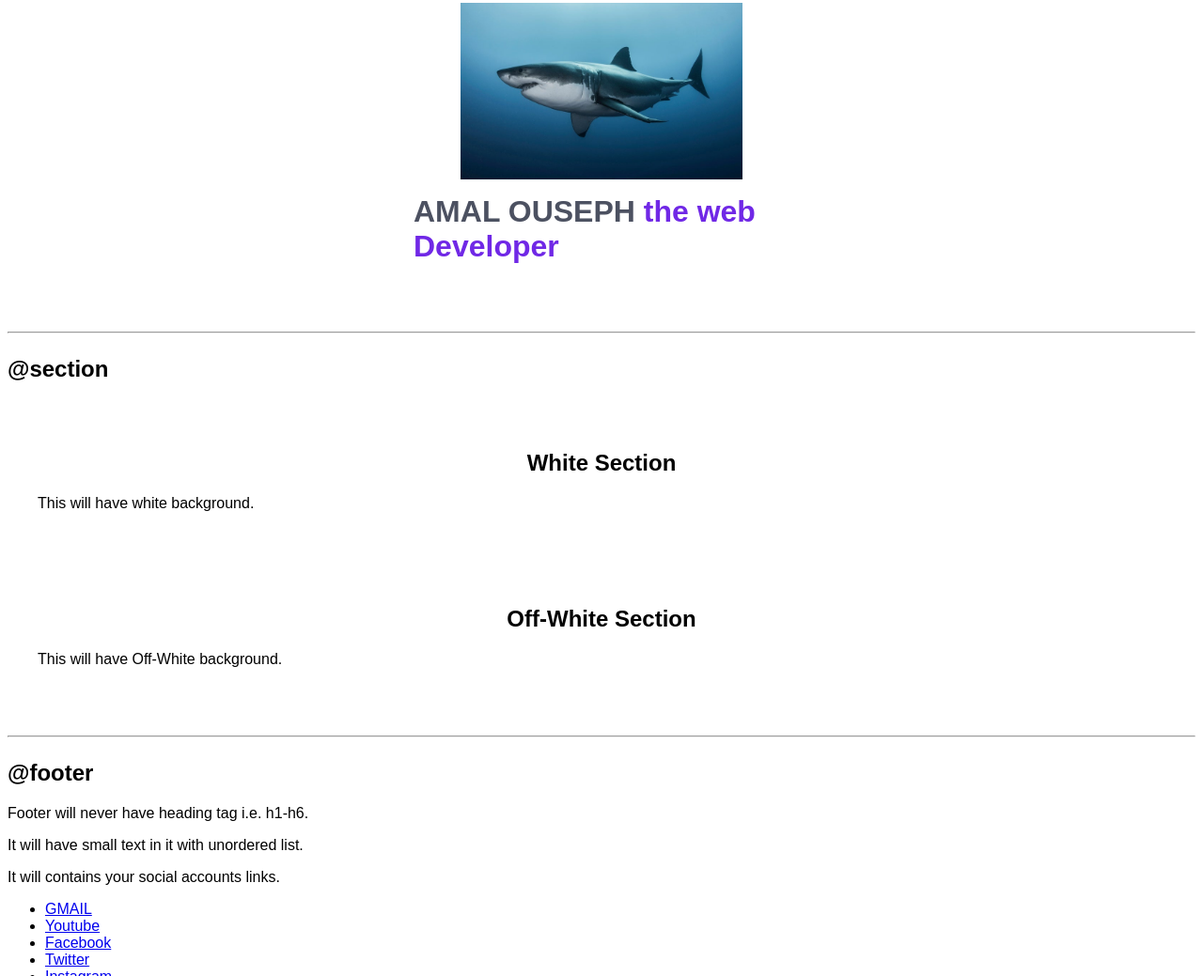
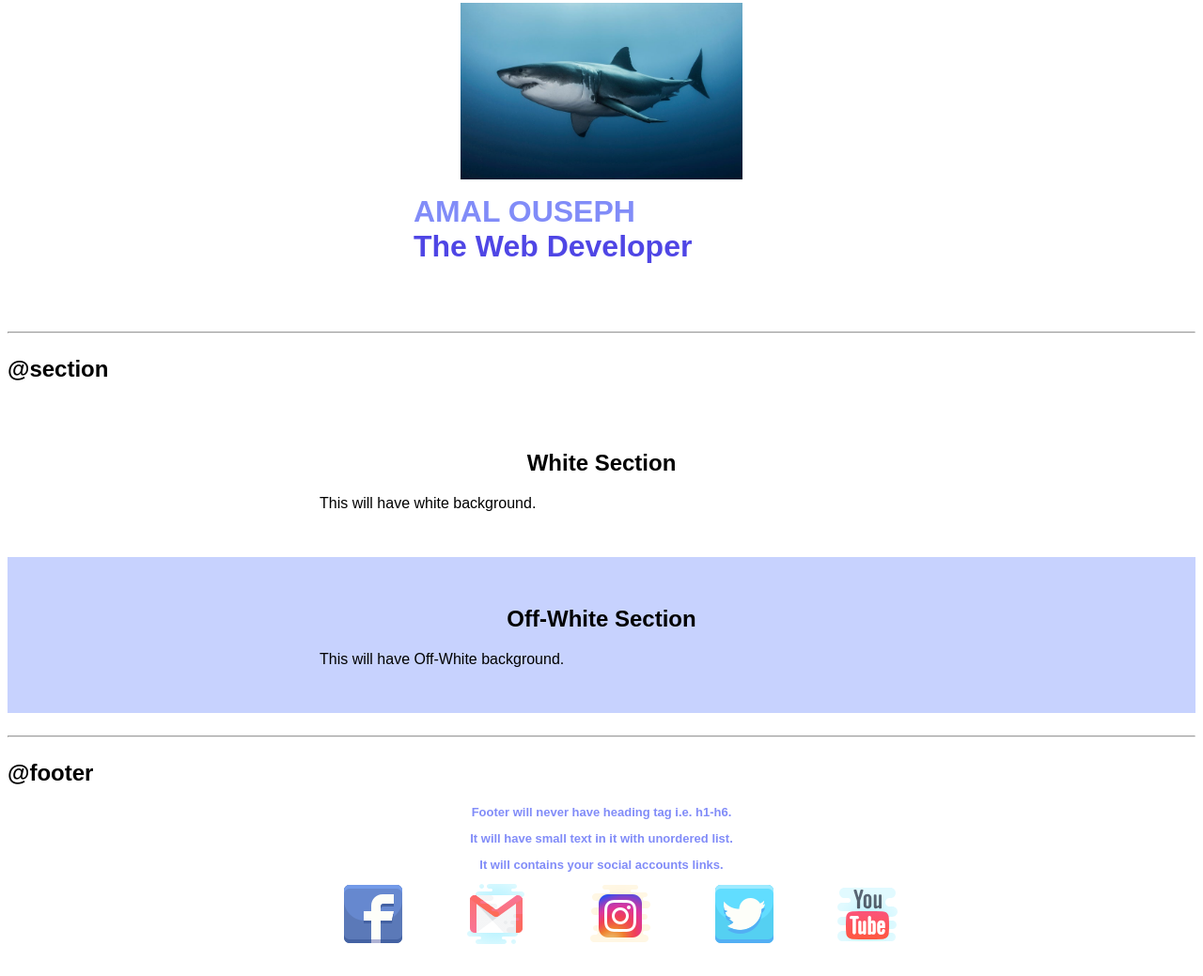
Before and after one commit to pantherblack34/ComponentLibrary, a plain HTML site: page index.html in a window 1280 px wide. Shown: the part 1761-2800 px from the top of the page at 94% size. Drawn offline with Linux system fonts and the light colour scheme.

Commit message:
footer updated

```diff
--- a/index.html
+++ b/index.html
@@ -1,5 +1,6 @@
 <!DOCTYPE html>
 <html lang="en">
+
 <head>
     <meta charset="UTF-8">
     <meta http-equiv="X-UA-Compatible" content="IE=edge">
@@ -7,11 +8,14 @@
     <title>Component Library</title>
     <link rel="stylesheet" href="style.css">
 </head>
+
 <body>
     <h1>Amal's COMPONENET LIBRARY</h1>
     <p>I am making a component library to use it in another project which will reduce the time and effort.</p>
-    <p>To take image free to use <h2><u>undraw.co</u></h2> and <h2><u>UNSPLASH</u></h2></p>
-    <p>To choose which colour to use in the website use <h2><u>tailwind</u></h2></p>
+    <p>To take image free to use <h2><u>undraw.co</u></h2> and <h2><u>UNSPLASH</u></h2>
+    </p>
+    <p>To choose which colour to use in the website use <h2><u>tailwind</u></h2>
+    </p>
     <p>USE <u><b>SVG</b></u> for website and <u><b>PNG</b></u> for blogs</p>
     <hr>
 
@@ -79,35 +83,50 @@
     <h2>@header</h2>
     <header class="head">
         <img class="head-img" src="images\shark.jpg" style="width:300px; height:auto;" alt="SHARK.jpg">
-        <h1 class="head-heading">AMAL OUSEPH <span style="color: var(--primary-color);">the web Developer</span></h1>
+        <h1 class="head-heading">AMAL OUSEPH <br><span class="container-centered"
+                style="color: var(--primary-color);">The Web Developer</span></h1>
     </header>
     <hr>
 
     <h2>@section</h2>
 
     <section class="section">
+        <div class="container-center">
             <h1>White Section</h1>
             <p>This will have white background.</p>
+        </div>
     </section>
 
     <section class="section off">
+        <div class="container-center">
             <h1>Off-White Section</h1>
             <p>This will have Off-White background.</p>
+        </div>
     </section>
     <hr>
 
     <h2>@footer</h2>
-    <footer>
-        <div>
+    <footer class="leg">
+        <div class="leg-header">
             <p>Footer will never have heading tag i.e. h1-h6. <br></p>
             <p>It will have small text in it with unordered list.</p>
             <p>It will contains your social accounts links.</p>
-            <ul>
-                <li><a href="#">GMAIL</a></li>
-                <li><a href="#">Youtube</a></li>
-                <li><a href="#">Facebook</a></li>
-                <li><a href="#">Twitter</a></li>
-                <li><a href="#">Instagram</a></li>
+            <ul class="no-bullet">
+                <li class="list-inlinef">
+                    <a href="#"><img src="images\facebookp.png" alt="facebook logo"></a>
+                </li>
+                <li class="list-inlinef">
+                    <a href="#"><img src="images\gmails.svg" alt="Gmail logo"></a>
+                </li>
+                <li class="list-inlinef">
+                    <a href="#"><img src="images\instap.png" alt="Instagram"></a>
+                </li>
+                <li class="list-inlinef">
+                    <a href="#"><img src="images\twitterp.png" alt=""></a>
+                </li>
+                <li class="list-inlinef">
+                    <a href="#"><img src="images\youtubes.svg" alt=""></a>
+                </li>
             </ul>
         </div>
     </footer>
@@ -117,4 +136,5 @@
 
 
 </body>
+
 </html>
--- a/style.css
+++ b/style.css
@@ -1,7 +1,7 @@
 :root {
-    --primary-color: rgb(112, 40, 230);
-    --dark-gray: rgb(76, 81, 97);
-    --off-white: rgb(83, 91, 94);
+    --primary-color: #4F46E5;
+    --dark-gray: #818CF8;
+    --off-white: #C7D2FE;
 }
 
 body {
@@ -106,6 +106,22 @@ hr {
     text-align: center;
 }
 
-.section .off{
+.off{
     background-color: var(--off-white);
 }
+
+/*footer*/
+
+.leg{
+    text-align: center;
+    font-weight: bolder;
+    font-size: small;
+    color: var(--dark-gray);
+}
+
+.list-inlinef{
+    padding: 1rem 2rem;
+    display: inline;
+    width: 30px;
+    height: auto;
+}
```
Also changed, not shown: images/facebookp.png (added), images/gmails.svg (added), images/instap.png (added), images/twitterp.png (added), images/youtubes.svg (added). Lines whose indentation alone changed are shown as unchanged.
